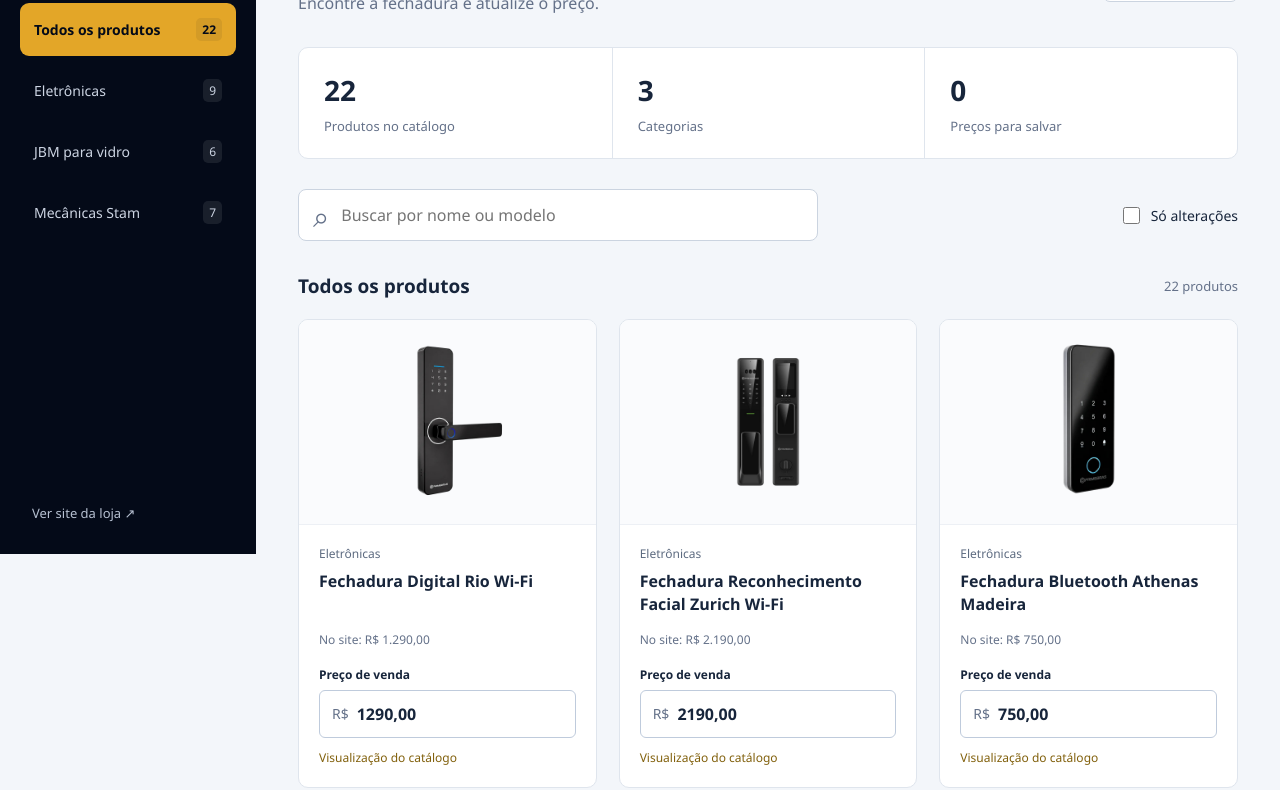
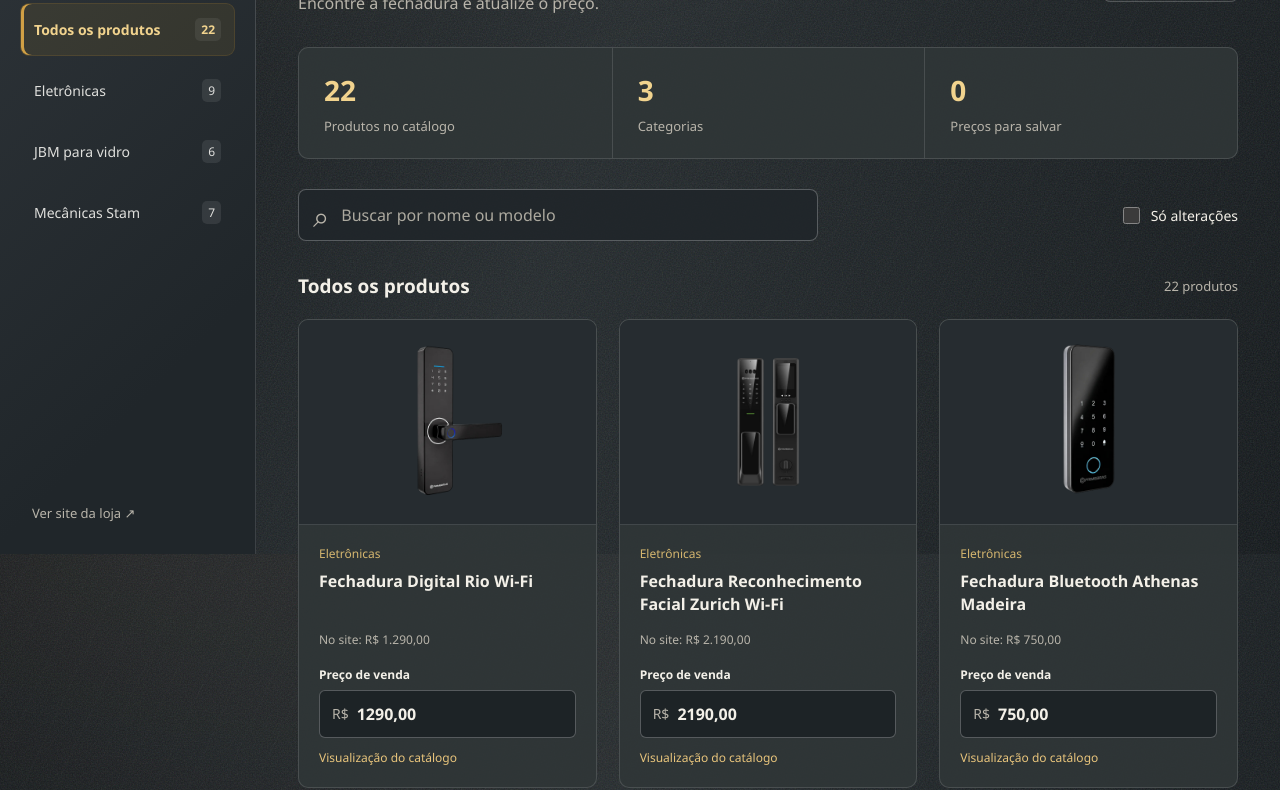
Before and after one commit to reidaschavesbc/rei-das-chaves, a website: page admin/index.html in a window 1280 px wide. Shown: the part 246-1036 px from the top of the page. Drawn offline with Linux system fonts and the light colour scheme; no server answers.

Commit message:
Aplica identidade grafite e dourada do site ao painel administrativo

```diff
--- a/admin/admin.css
+++ b/admin/admin.css
@@ -87,3 +87,82 @@
 @media(max-width:1000px){.dashboard{grid-template-columns:220px minmax(0,1fr)}.sidebar{padding:25px 12px}.content{padding:28px 25px 140px}.topbar{padding:0 25px}.save-bar{left:220px;padding:18px 25px}.products{grid-template-columns:repeat(2,minmax(0,1fr))}.overview>div{padding:20px 15px}}
 @media(max-width:700px){.dashboard{display:block}.sidebar{position:relative;height:auto;padding:16px}.brand{flex-direction:row;justify-content:space-between;padding:0 0 16px}.brand img{width:100px;height:65px}.nav-label,.sidebar-footer{display:none}nav{display:flex;overflow:auto;gap:8px;padding-bottom:4px}.category-button{white-space:nowrap;width:auto;gap:12px;padding:11px}.topbar{height:54px;padding:0 18px;font-size:12px}.content{padding:26px 16px 165px}.heading{align-items:flex-start}.heading h1{font-size:28px}.heading p{font-size:14px}.heading>.secondary{font-size:12px;padding:9px;min-height:40px}.overview{margin:24px 0}.overview>div{padding:16px 10px}.overview strong{font-size:24px}.overview span{font-size:11px;line-height:1.5}.toolbar{flex-wrap:wrap;gap:14px;margin-bottom:24px}.search{max-width:none}.pending-filter{font-size:13px}.products{gap:12px}.product-media{height:160px;padding:12px}.product-body{padding:13px}.product h3{font-size:14px;min-height:61px}.current-price{font-size:11px}.save-bar{left:0;padding:16px;flex-wrap:wrap;gap:14px}.save-actions{width:100%;justify-content:flex-end}.save-bar span{font-size:11px}.section-heading h2{font-size:17px}}
 @media(max-width:370px){.products{grid-template-columns:1fr}.product h3{min-height:auto}.product-media{height:210px}}
+
+/* Identidade do site: grafite texturizado, dourado e texto claro. */
+:root {
+  --navy: #171b1e;
+  --panel: #30363b;
+  --gold: #e3a628;
+  --ink: #f3f0e8;
+  --muted: #b8b4aa;
+  --line: #ffffff20;
+  --paper: #171b1e;
+  --green: #62d59b;
+  color-scheme: dark;
+}
+body {
+  min-height: 100vh;
+  color: var(--ink);
+  background-color: #171b1e;
+  background-image:
+    url("/image/textura-grafite.svg"),
+    repeating-linear-gradient(115deg, transparent 0px, transparent 28px, #ffffff03 29px, transparent 30px),
+    radial-gradient(ellipse 100% 60% at 10% 0%, #6c62552b, transparent 75%),
+    linear-gradient(110deg, #0f1316 0%, #22282b 46%, #12171a 100%);
+  background-size: 180px 180px, auto, auto, auto;
+  background-attachment: fixed;
+}
+.sidebar {
+  background: linear-gradient(135deg, #30363b 0%, #20262a 75%);
+  border-right: 1px solid var(--line);
+}
+.brand span, .sidebar-footer { color: var(--muted); }
+.nav-label { color: #d5b66f; }
+.category-button { color: #dfdfdc; }
+.category-button:hover { background: #ffffff08; }
+.category-button[aria-current="true"] {
+  color: #f1d38e;
+  background: #e3a62815;
+  border-color: #e3a62820;
+  box-shadow: inset 3px 0 #d1a045;
+}
+.category-button[aria-current="true"] .count { color: #f1d38e; background: #ffffff12; }
+.topbar { background: #20262ae8; backdrop-filter: blur(12px); }
+.primary { color: #171b1e; }
+.secondary { color: var(--ink); background: #ffffff08; border-color: #ffffff30; }
+.secondary:hover { background: #ffffff12; }
+.overview, .product { background: #303638e8; }
+.overview strong { color: #f1d38e; }
+.search { background: #20262ae8; border-color: #ffffff40; }
+.search:focus-within, .price-input:focus-within { border-color: #e3a628; outline: 2px solid #e3a62866; outline-offset: 2px; }
+.search input:focus-visible, .price-input input:focus-visible { outline: none; }
+input::placeholder { color: #aca99f; opacity: 1; }
+input[type="checkbox"] { accent-color: var(--gold); }
+.product-media { background: #262c30; border-color: var(--line); }
+.product-category { color: #d5b66f; }
+.product.changed { border-color: #d1a045; }
+.price-input { background: #1d2326; border-color: #ffffff40; }
+.price-input input { color: var(--ink); }
+.product-state { color: #e9c57c; }
+.price-input:has(input[aria-invalid="true"]) { border-color: #ffb3a9; }
+.product-body:has(input[aria-invalid="true"]) .product-state { color: #ffb3a9; }
+.save-bar { background: #1c2225f5; backdrop-filter: blur(12px); }
+.save-bar span { color: var(--muted); }
+.message.error, #save-error, #login-message,
+.login-card #login-message, .login-card .account-message { color: #ffb3a9; }
+.notice { background: #e3a62815; border-color: #a9853d; color: #f3dfb2; }
+.login-shell { background: transparent; }
+.login-card {
+  background: #2b3135f5;
+  border-color: var(--line);
+  border-top-color: var(--gold);
+  box-shadow: 0 24px 70px #00000050;
+}
+.login-card input { background: #1d2326; color: var(--ink); border-color: #ffffff40; }
+.login-card input:focus-visible { border-color: var(--gold); outline-color: #e3a62866; }
+dialog { background: #282e32; border: 1px solid var(--line); }
+dialog::backdrop { background: #090c10b8; }
+button:focus-visible, a:focus-visible, input:focus-visible { outline-color: var(--gold); }
+@media (max-width: 700px) {
+  .sidebar { border-right: 0; border-bottom: 1px solid var(--line); }
+}
--- a/admin/index.html
+++ b/admin/index.html
@@ -6,7 +6,7 @@
   <meta name="robots" content="noindex,nofollow">
   <title>Painel de produtos | Rei das Chaves</title>
   <link rel="icon" href="/image/favicon-32x32.png">
-  <link rel="stylesheet" href="/admin/admin.css?v=20261116-3">
+  <link rel="stylesheet" href="/admin/admin.css?v=grafite-20261117">
   <script src="/admin/admin.js?v=20261116-5" defer></script>
 </head>
 <body>
```
Also changed, not shown: image/textura-grafite.svg (added).
